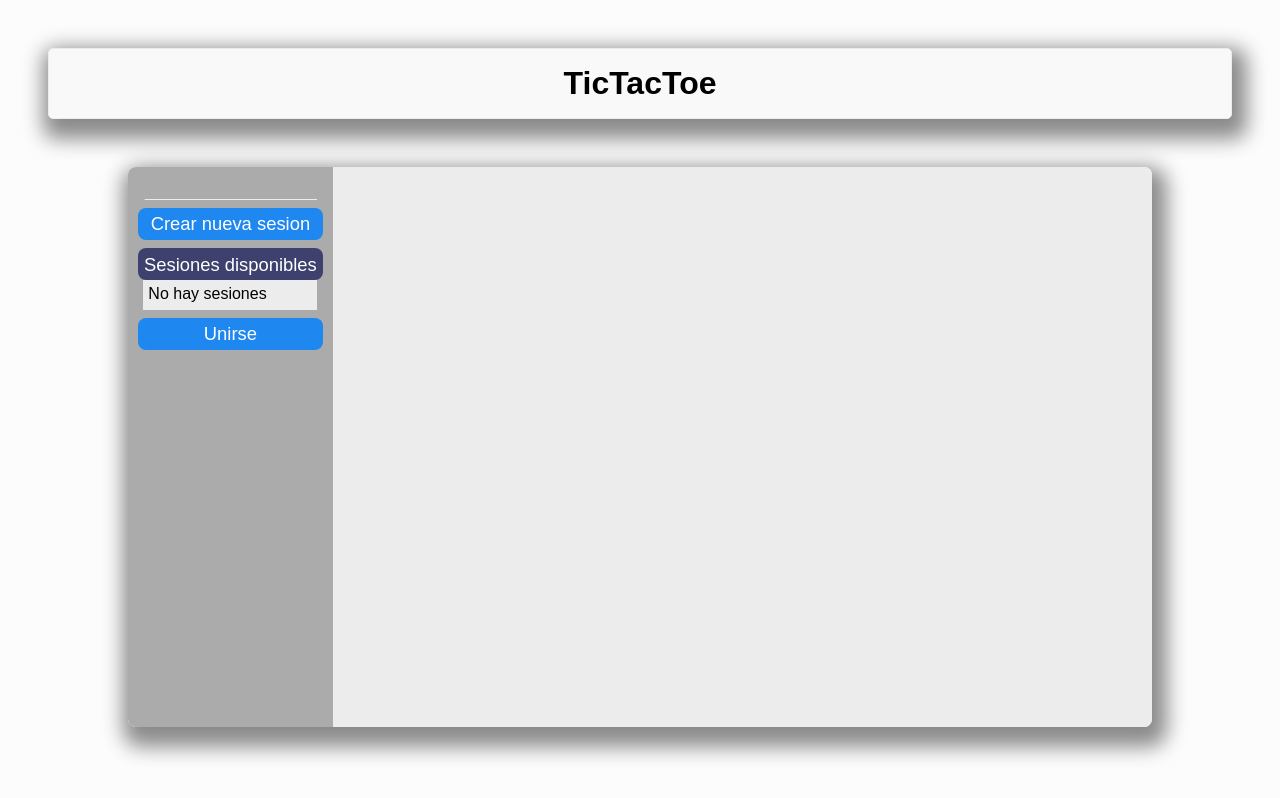
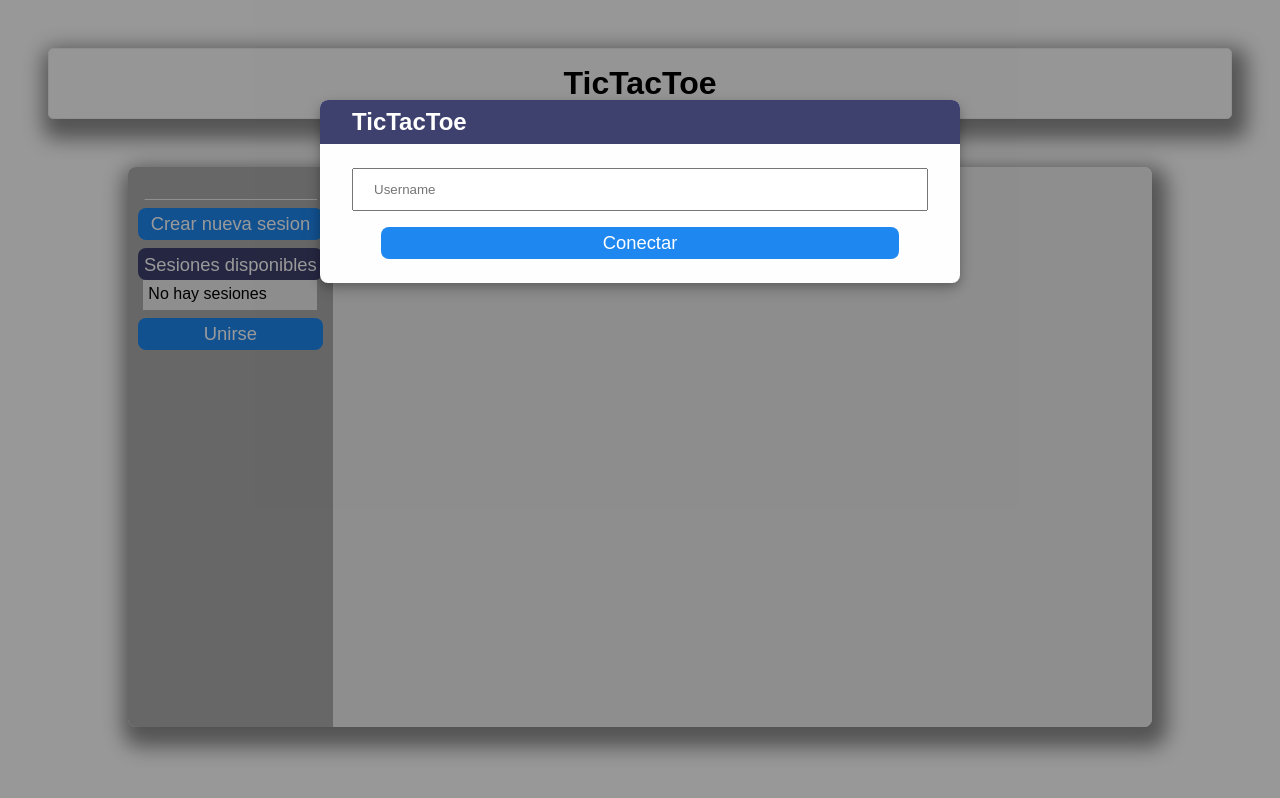
Before and after one commit to lyriad/TicTacToe, a website: page public/index.html in a window 1280 px wide. Drawn offline with Linux system fonts and the light colour scheme.

Commit message:
allow player to register with name

```diff
--- a/public/css/style.css
+++ b/public/css/style.css
@@ -119,6 +119,10 @@ button {
     background-color: #1e87f0;
 }
 
+button[disabled] {
+    background-color: rgba(30, 135, 240, 0.1) !important;
+}
+
 .joinLabel {
     text-align: center;
     display: block;
@@ -198,3 +202,58 @@ button {
 .board.circle .cell:not(.x):not(.circle):hover::before {
     background-color: #8ec3f7;
 }
+
+.modal {
+    display: none;
+    position: fixed;
+    z-index: 1;
+    padding-top: 100px;
+    left: 0;
+    top: 0;
+    width: 100%;
+    height: 100%;
+    overflow: auto;
+    background-color: rgb(0,0,0);
+    background-color: rgba(0,0,0,0.4);
+}
+
+.modal-content {
+    position: relative;
+    background-color: #fefefe;
+    margin: auto;
+    padding: 0;
+    border-radius: 8px;
+    width: 50%;
+    box-shadow: 0 4px 8px 0 rgba(0,0,0,0.2),0 6px 20px 0 rgba(0,0,0,0.19);
+    -webkit-animation-name: animatetop;
+    -webkit-animation-duration: 0.4s;
+    animation-name: animatetop;
+    animation-duration: 0.4s
+}
+
+@-webkit-keyframes animatetop {
+    from {top:-300px; opacity:0}
+    to {top:0; opacity:1}
+}
+
+@keyframes animatetop {
+    from {top:-300px; opacity:0}
+    to {top:0; opacity:1}
+}
+
+.modal-header {
+    padding: 0.5rem 2rem;
+    background-color: #3e416d;
+    color: white;
+}
+
+.modal-body {
+    padding: 1rem 2rem;
+}
+
+input[type=text] {
+    width: 100%;
+    padding: 12px 20px;
+    margin: 8px 0;
+    box-sizing: border-box;
+}
--- a/public/index.html
+++ b/public/index.html
@@ -1,11 +1,13 @@
 <!DOCTYPE html>
 <html lang="en">
+
 <head>
     <meta charset="UTF-8">
     <meta name="viewport" content="width=device-width, initial-scale=1.0">
     <link rel="stylesheet" href="/css/style.css">
     <title>TicTacToe</title>
 </head>
+
 <body>
     <div class="topDiv">
 
@@ -44,6 +46,19 @@
             </div>
         </div>
     </div>
-    <script type="text/javascript" src="/js/index.js" defer></script>
+    <div id="myModal" class="modal">
+        <div class="modal-content">
+            <div class="modal-header">
+                <h2>TicTacToe</h2>
+            </div>
+            <div class="modal-body">
+                <input id="username-input" type="text" placeholder="Username">
+                <button onclick="connectToSocketServer()">Conectar</button>
+            </div>
+        </div>
+    </div>
+    <script type="text/javascript" src="/js/index.js"></script>
+    <script type="text/javascript" src="/js/modal.js"></script>
 </body>
+
 </html>
--- a/public/js/index.js
+++ b/public/js/index.js
@@ -1,11 +1,13 @@
-let clientId, gameId, isTurn = false, symbol, socket, board, game;
-
+let username, gameId, isTurn = false, symbol, socket, board, game;
+let modal = document.getElementById("myModal");
+modal.style .display = 'block';
 const connectBtn = document.getElementById('connectBtn')
 const newGameBtn = document.getElementById('newGame')
 
 const connectToSocketServer = () => {
 
-    socket = new WebSocket('ws://localhost:9000')
+    const nameinput = document.getElementById('username-input');
+    socket = new WebSocket(`ws://localhost:9000?username=${nameinput.value}`)
     socket.onopen = e => {};
 
     socket.onmessage = msg => {
@@ -15,11 +17,12 @@ const connectToSocketServer = () => {
         switch (data.method) {
 
             case 'connect':
-                clientId = data.clientId;
+                username = data.username;
                 let clientIdLabel = document.getElementById('client-id-label');
                 if (clientIdLabel != null) {
-                    clientIdLabel.innerText = `${data.clientId}`;
+                    clientIdLabel.innerText = data.username;
                 }
+                modal.style.display = 'none';
                 break;
 
             case 'create':
@@ -43,6 +46,7 @@ const connectToSocketServer = () => {
             case 'end':
                 alert(`El ganador es ${data.winner}`)
                 break;
+
             case 'draw':
                 alert('Its a draw')
                 break
@@ -59,9 +63,14 @@ const connectToSocketServer = () => {
 };
 
 const createGame = () => {
+
+    if (socket == null) {
+        return;
+    }
+
     socket.send(JSON.stringify({
         'method': 'create',
-        'clientId': clientId
+        'username': username
     }));
 }
 
@@ -91,9 +100,14 @@ const joinGame = e => {
 }
 
 const requestJoinGame = () => {
+
+    if (socket == null) {
+        return;
+    }
+
     socket.send(JSON.stringify({
         'method': 'join',
-        'clientId': clientId,
+        'username': username,
         'gameId': gameId
     }))
 }
@@ -105,6 +119,9 @@ const listGames = games => {
     while (gamesList.firstChild) {
         gamesList.removeChild(gamesList.lastChild)
     }
+
+    let joinGameBtn = document.getElementById('join-game-btn');
+    joinGameBtn.disabled = games.length == 0;
 
     games.forEach(gameId => {
         const li = document.createElement('li');
@@ -138,13 +155,17 @@ const updateBoard = () => {
     }
 
     game.players.forEach(player => {
-        if (player.clientId == clientId && player.isTurn == true) {
+        if (player.username == username && player.isTurn == true) {
             isTurn = true;
         }
     })
 }
 
 const makeMove = e => {
+
+    if (socket == null) {
+        return;
+    }
 
     if (game.players.length < 2) {
         alert('Esperando por otro jugador');
@@ -174,7 +195,4 @@ const makeMove = e => {
     isTurn = false
     game.board = board;
     socket.send(JSON.stringify({ 'method': 'makeMove', 'game': game }))
-
 }
-
-connectToSocketServer();
```
Also changed, not shown: server.js (+16 -20 lines), public/js/modal.js (added).
